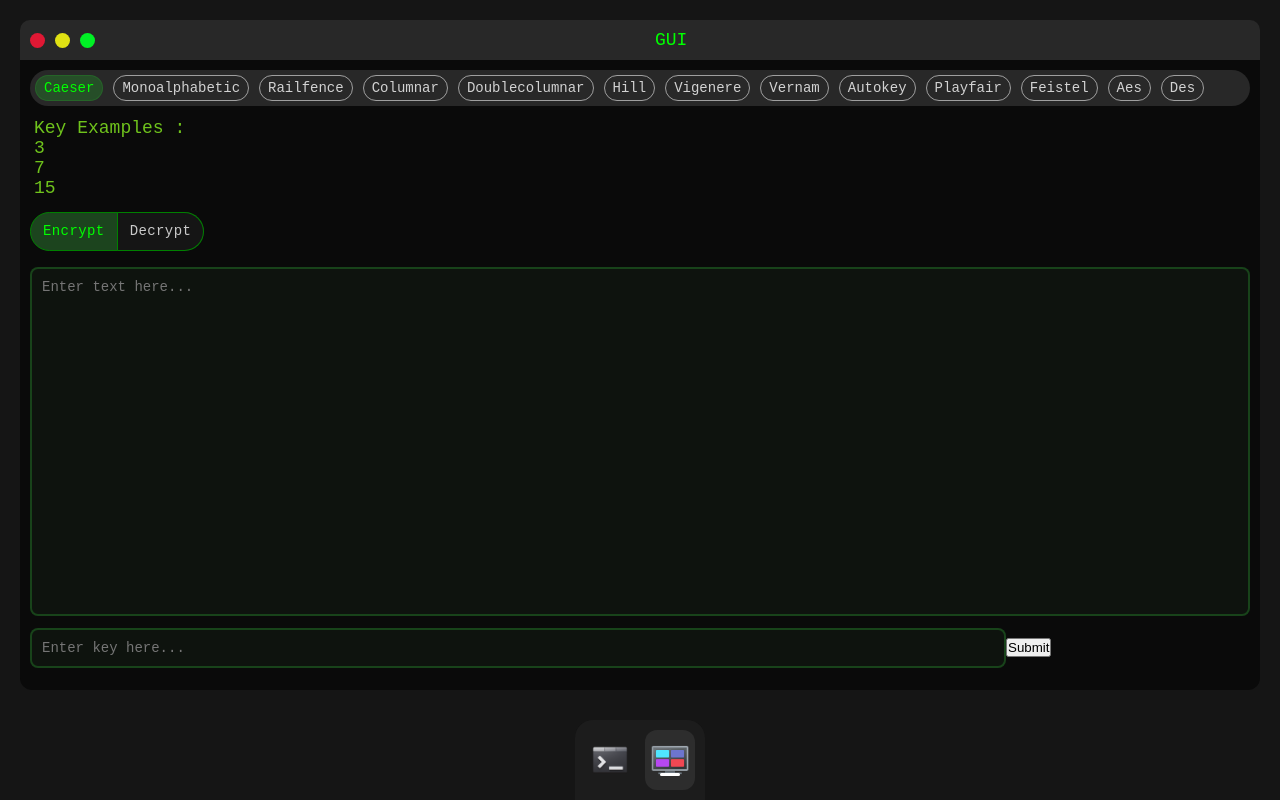
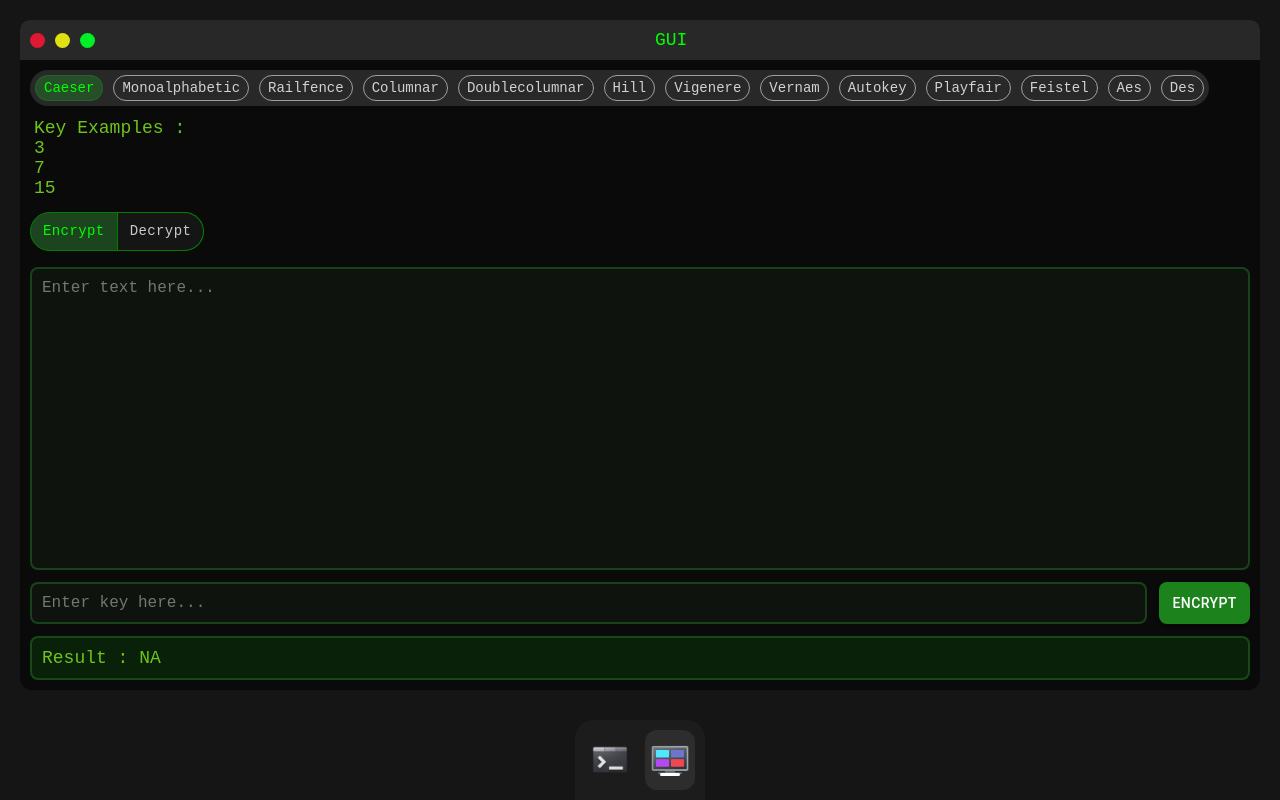
Before and after one commit to CharvitZalavadiya/HideOn, a React (Vite) app: page / in a window 1280 px wide. Both pictures are taken after a click on the button 670 px from the left and 760 px from the top of the page. Built offline with nearby package versions, Linux system fonts and the light colour scheme.

Commit message:
Made GUI fully usable

```diff
--- a/src/ciphers/Caeser.jsx
+++ b/src/ciphers/Caeser.jsx
@@ -6,9 +6,6 @@
     return (
       <div>
         Invalid key! Must be a number.
-        <br />
-        <br />
-        Type `caeser --help` to get examples of key
       </div>
     );
 
--- a/src/ciphers/Hill.jsx
+++ b/src/ciphers/Hill.jsx
@@ -3,9 +3,6 @@
 export default function Hill({ mode, text, key }) {
   let result = "";
 
-  console.log(mode)
-  console.log(key)
-  console.log(text)
   try {
     // Convert key from string to a 2D array (matrix)
     const keyMatrix = JSON.parse(key);
--- a/src/ciphers/Monoalphabetic.jsx
+++ b/src/ciphers/Monoalphabetic.jsx
@@ -6,9 +6,6 @@
     return (
       <div>
         Invalid key! The key must be exactly 26 unique letters.
-        <br />
-        <br />
-        Type `monoalphabetic --help` to get examples of key
       </div>
     );
   }
--- a/src/ciphers/Railfence.jsx
+++ b/src/ciphers/Railfence.jsx
@@ -6,9 +6,6 @@
     return (
       <div>
         Invalid key! Must be a number greater than or equal to 2.
-        <br />
-        <br />
-        Type `railfence --help` to get examples of key
       </div>
     );
 
--- a/src/ciphers/Vernam.jsx
+++ b/src/ciphers/Vernam.jsx
@@ -6,9 +6,6 @@
     return (
       <div>
         Invalid key! Must contain only alphabetic characters.
-        <br />
-        <br />
-        Type `vernam --help` to get examples of key
       </div>
     );
   }
@@ -17,9 +14,6 @@
     return (
       <div>
         Invalid key! Key must be at least as long as the plaintext.
-        <br />
-        <br />
-        Type `vernam --help` to get examples of key
       </div>
     );
   }
--- a/src/components/gui.css
+++ b/src/components/gui.css
@@ -69,22 +69,32 @@
 
 .gui-textarea, .gui-key {
   font-family: monospace;
+  font-size: 16px;
   padding: 10px;
   resize: none;
   outline: none;
-  font-size: 14px;
   border-radius: 8px;
   background-color: #3b713d17;
   border: 2px solid #26802970;
   color: var(--primaryFont);
   width: 100%;
-  margin-bottom: 12px;
 }
 
 .gui-textarea {
   flex-grow: 1;
+  margin-bottom: 12px;
 }
 
-.gui-key {
-  width: 80%;
+.gui-keySubmit {
+  display: flex;
+  justify-content: space-between;
+  gap: 12px;
 }
+
+.gui-result {
+  margin-top: 12px;
+  background-color: #00ff0917;
+  border: 2px solid #26802970;
+  border-radius: 8px;
+  padding: 10px;
+}
--- a/src/components/gui.jsx
+++ b/src/components/gui.jsx
@@ -1,4 +1,5 @@
 import React, { useState } from "react";
+import Button from "@mui/material/Button";
 import "./gui.css";
 import consoleImg from "../assets/console.png";
 import guiImg from "../assets/gui.png";
@@ -8,7 +9,8 @@
 export default function Gui({ setActiveTab }) {
   const [maximize, setMaximize] = useState(false);
   const [selectedCipher, setSelectedCipher] = useState("caeser");
-  const [mode, setMode] = useState('encrypt');
+  const [selectedMode, setSelectedMode] = useState("encrypt");
+  const [result, setResult] = useState("Result : NA");
 
   const CIPHER_KEYS = [
     {
@@ -29,15 +31,11 @@
     },
     {
       name: "columnar",
-      examples: [
-        "keyword \t // Keyword based key",
-        "4312567 \t // Numeric based key",
-        "31452 \t // Numeric based key\n\n",
-      ], // Numeric & keyword-based keys
+      examples: ["4526", "4312567", "31452\n\n"],
     },
     {
       name: "doublecolumnar",
-      examples: ["secret", "3142", "password\n\n"], // Two-layer columnar keys
+      examples: ["1234 4321", "3142 2143", "1423 4123\n\n"], // Two-layer columnar keys
     },
     {
       name: "hill",
@@ -94,21 +92,55 @@
   };
 
   const handleModeChange = (mode) => {
-    setMode(mode);
+    setSelectedMode(mode);
   };
 
-  const handleSubmit = (event) => {
-    event.preventDefault(); // Prevents page reload
+  const capitalize = (str) =>
+    str.charAt(0).toUpperCase() + str.slice(1).toLowerCase();
 
-    const formData = new FormData(event.target);
-    const data = {
-      text: formData.get("textbox"),
-      key: formData.get("key"),
-      cipher: selectedCipher,
-      mode: mode,
-    };
+  const handleSubmit = async (e) => {
+    e.preventDefault();
 
-    console.log("Form Data:", data);
+    const formData = new FormData(e.target);
+    const text = formData.get("textbox");
+    const key = formData.get("key");
+
+    const cipher = selectedCipher; // from CipherSelect
+    const mode = selectedMode; // from ColorToggleButton
+
+
+    try {
+      const formattedCipherName = capitalize(cipher); // "caeser" → "Caeser"
+
+      const CipherModule = await import(
+        `../ciphers/${formattedCipherName}.jsx`
+      );
+
+      if (CipherModule && CipherModule.default) {
+        const cipherOptions = {
+          mode,
+          text,
+          key,
+        };
+
+        const result = await CipherModule.default(cipherOptions);
+
+        if (result) {
+          setResult(result);
+        } else {
+          setResult("Operation completed but returned no result.");
+        }
+      } else {
+        setResult(
+          `❌ ${formattedCipherName}.jsx does not export default correctly.`
+        );
+      }
+    } catch (error) {
+      setResult(
+        `❌ Error executing ${cipher} cipher:`,
+        error.message || error
+      );
+    }
   };
 
   return (
@@ -157,7 +189,7 @@
                   )) || <li>No examples available.</li>}
                 </ul>
               </span>
-              <ModeSelect mode={mode} onModeChange={handleModeChange} />
+              <ModeSelect mode={selectedMode} onModeChange={handleModeChange} />
             </div>
             <div className="gui-inputs">
               <textarea
@@ -166,7 +198,7 @@
                 placeholder="Enter text here..."
                 required
               />
-              <span className="keySubmit">
+              <span className="gui-keySubmit">
                 <input
                   type="text"
                   name="key"
@@ -174,9 +206,25 @@
                   placeholder="Enter key here..."
                   required
                 />
-                <button type="submit">Submit</button>
+                <Button
+                  type="submit"
+                  className="gui-submitButton"
+                  sx={{
+                    fontSize: "14px",
+                    borderRadius: "8px",
+                    backgroundColor: "#27c127a8", // Custom background color
+                    color: "#fff", // Text color (optional)
+                    "&:hover": {
+                      backgroundColor: "#34a93466", // Custom hover color
+                    },
+                  }}
+                  variant="contained"
+                >
+                  {selectedMode === "encrypt" ? "Encrypt" : "Decrypt"}
+                </Button>
               </span>
             </div>
+            <div className="gui-result">{result}</div>
           </form>
         </div>
       </div>
--- a/src/components/ui/CipherSelect.jsx
+++ b/src/components/ui/CipherSelect.jsx
@@ -1,7 +1,75 @@
-import React, { useState } from 'react';
+// import React, { useState } from 'react';
+
+// export default function CipherSelect({ onCipherChange }) {
+//   const [active, setActive] = useState('caeser');
+
+//   const cipherList = [
+//     "caeser", "monoalphabetic", "railfence", "columnar", "doublecolumnar", "hill",
+//     "vigenere", "vernam", "autokey", "playfair", "feistel",
+//     "aes", "des"
+//   ];
+
+//   const handleClick = (e, cipher) => {
+//     e.preventDefault();
+//     setActive(cipher);
+//     if (typeof onCipherChange === 'function') {
+//       onCipherChange(cipher);
+//     } else {
+//       console.warn("onCipherChange prop not provided or not a function");
+//     }
+//   };
+
+//   return (
+//     <div style={{
+//       display: "flex",
+//       gap: "10px",
+//       marginBottom: "12px",
+//       backgroundColor: "rgb(40, 40, 40)",
+//       padding: "5px",
+//       borderRadius: "30px",
+//       width: "100%",
+//       maxWidth: "fit-content",
+//       overflowX: "auto",
+//     }}>
+//       {cipherList.map((cipher) => (
+//         <button
+//           key={cipher}
+//           onClick={(e) => handleClick(e, cipher)}
+//           style={{
+//             textTransform: "capitalize",
+//             padding: "4px 8px",
+//             borderRadius: "20px",
+//             border: active === cipher ? "1px solid #26802970" : "1px solid var(--tertiaryFont)",
+//             backgroundColor: active === cipher ? "#26802970" : "transparent",
+//             color: active === cipher ? "#0f0" : "var(--secondaryFont)",
+//             fontFamily: "monospace",
+//             fontSize: "14px",
+//             cursor: "pointer",
+//             transition: "all 0.2s ease-in-out",
+//             whiteSpace: "nowrap",
+//           }}
+//         >
+//           {cipher}
+//         </button>
+//       ))}
+//     </div>
+//   );
+// }
+
+
+
+
+
+
+
+
+
+
+import React, { useState, useRef, useEffect } from 'react';
 
 export default function CipherSelect({ onCipherChange }) {
   const [active, setActive] = useState('caeser');
+  const scrollRef = useRef(null);
 
   const cipherList = [
     "caeser", "monoalphabetic", "railfence", "columnar", "doublecolumnar", "hill",
@@ -19,8 +87,22 @@
     }
   };
 
+  useEffect(() => {
+    const el = scrollRef.current;
+    const onWheel = (e) => {
+      if (e.deltaY !== 0) {
+        e.preventDefault();
+        el.scrollLeft += e.deltaY;
+      }
+    };
+    el.addEventListener('wheel', onWheel, { passive: false });
+    return () => el.removeEventListener('wheel', onWheel);
+  }, []);
+
   return (
-    <div style={{
+    <div
+      ref={scrollRef}
+      style={{
         display: "flex",
         gap: "10px",
         marginBottom: "12px",
@@ -28,8 +110,12 @@
         padding: "5px",
         borderRadius: "30px",
         width: "100%",
+        maxWidth: "fit-content",
         overflowX: "auto",
-    }}>
+        overflowY: "hidden",
+        scrollBehavior: "smooth"
+      }}
+    >
       {cipherList.map((cipher) => (
         <button
           key={cipher}
```
Also changed, not shown: src/components/console.jsx (+8 -8 lines). Lines whose indentation alone changed are shown as unchanged.
